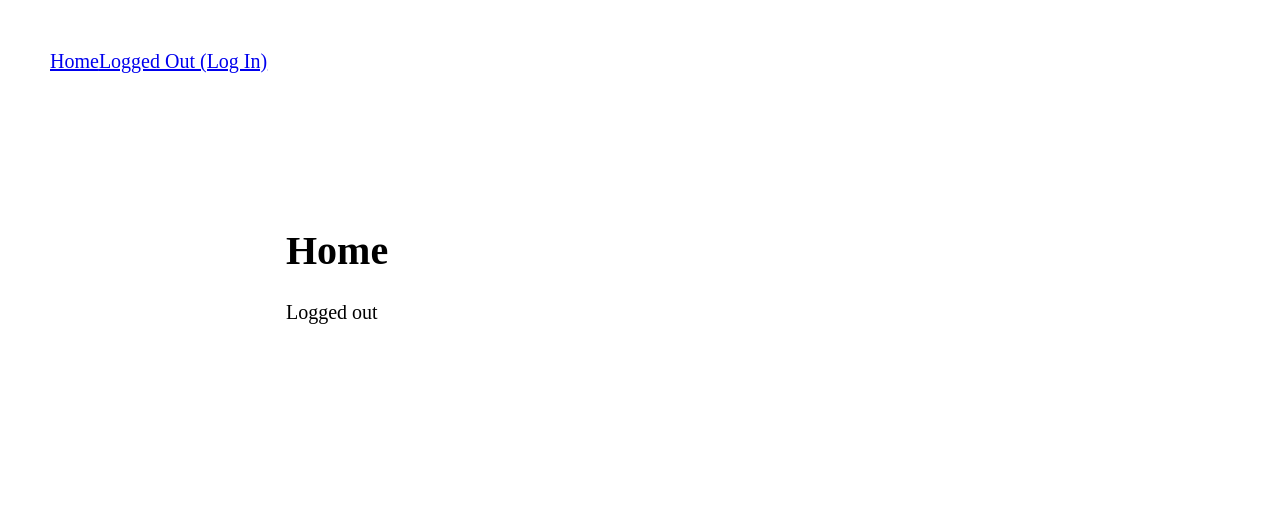
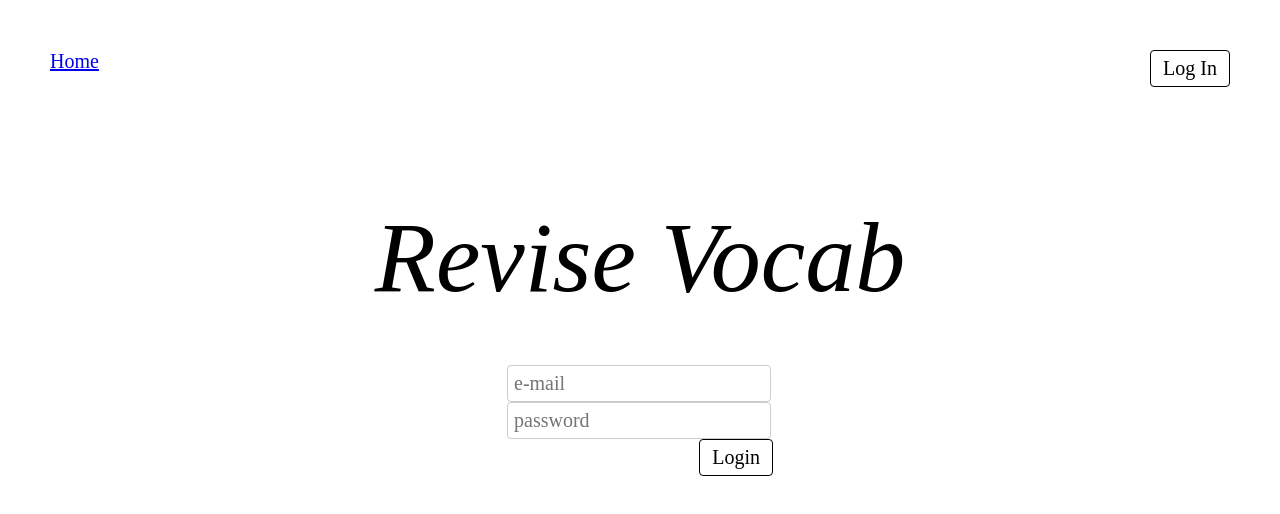
Before and after one commit to zdettwiler/revision, a React (Create React App) app in the folder client/: page / in a window 1280 px wide. Shown: the top 514 px of the page. Built offline with nearby package versions, Linux system fonts and the light colour scheme.

Commit message:
nicer login form

```diff
--- a/client/src/components/Auth/Auth.js
+++ b/client/src/components/Auth/Auth.js
@@ -2,15 +2,15 @@ import { login } from '../../actions/AuthActions'
 
 class Auth {
 
-  login(username, password) {
+  login(email, password) {
     return new Promise(function(resolve, reject) {
       setTimeout(function() {
         try {
-          localStorage.setItem('username', username)
-          localStorage.setItem('email', 'email@test.com')
+          localStorage.setItem('username', 'username')
+          localStorage.setItem('email', email)
           resolve({
-            username,
-            email: 'email@test.com'
+            email,
+            username: 'username'
           })
         } catch (err) {
           reject(err)
@@ -32,8 +32,8 @@ class Auth {
 
   isAuthenticated() {
     try {
-      let username = localStorage.getItem('username')
-      if (username) {
+      let email = localStorage.getItem('email')
+      if (email) {
         return true
       } else {
         return false
--- a/client/src/components/Auth/AuthStatus.js
+++ b/client/src/components/Auth/AuthStatus.js
@@ -14,15 +14,20 @@ class AuthStatus extends Component {
 
   logout() {
     this.props.logout(() => {
-      console.log('logout')
       this.props.history.push("/")
     })
   }
 
   render() {
-    return Auth.isAuthenticated()
-      ? (<button onClick={this.logout}>Logged In (Sign Out)</button>)
-      : (<a href='/login'>Logged Out (Log In)</a>)
+    return (
+      <div className='UserStatus float-right'>
+        {
+          Auth.isAuthenticated()
+          ? (<span>Welcome { localStorage.getItem('email') }! <button onClick={this.logout}>Log Out</button></span>)
+          : (<a className='button' href='/login'>Log In</a>)
+        }
+      </div>
+    )
   }
 }
 
--- a/client/src/components/Home/Home.js
+++ b/client/src/components/Home/Home.js
@@ -1,18 +1,31 @@
 import React, { Component } from 'react'
 import Auth from '../Auth/Auth.js'
+import LoginForm from '../LoginForm/LoginForm.js'
 import './Home.css'
 
 class Home extends Component {
+  constructor(props) {
+    super(props)
+    this.state = {
+      userLoggedIn: Auth.isAuthenticated()
+    }
+    this.handleLogin = this.handleLogin.bind(this)
+  }
+
+  handleLogin() {
+    this.setState({ userLoggedIn: true })
+  }
+
   render() {
-
-
     return (
       <div className='Home'>
-        <h1>Home</h1>
+        <h1>Revise Vocab</h1>
 
         { Auth.isAuthenticated()
           ? (<p>Logged in ({ localStorage.getItem('email') })</p>)
-          : (<p>Logged out</p>)
+          : (<LoginForm
+            onLogin={this.handleLogin}
+          />)
         }
       </div>
     );
--- a/client/src/components/Login/Login.js
+++ b/client/src/components/Login/Login.js
@@ -1,12 +1,8 @@
 import React, { Component } from 'react'
 import { Redirect } from 'react-router-dom'
-import { connect } from 'react-redux'
-import { login } from '../../actions/AuthActions'
+import LoginForm from '../LoginForm/LoginForm.js'
 
-import Auth from '../Auth/Auth.js'
-// import './Home.css'
-
-class Login extends Component {
+class LoginPage extends Component {
   constructor(props) {
     super(props)
     this.state = {
@@ -16,10 +12,7 @@ class Login extends Component {
   }
 
   handleLogin() {
-    this.props.login('username', 'password', () => {
-      console.log('login')
-      this.props.history.push("/")
-    })
+    this.props.history.push("/")
   }
 
   render() {
@@ -31,22 +24,15 @@ class Login extends Component {
     }
 
     return (
-      <div className='Home'>
+      <div className="LoginPage">
         <h1>Login</h1>
         <p>You must log in to view the page at {from.pathname}</p>
-        <button onClick={this.handleLogin} type="button">Login</button>
+        <LoginForm
+          onLogin={this.handleLogin}
+        />
       </div>
     )
   }
 }
 
-const mapStateToProps = (state) => ({
-  username: state.user.username,
-  email: state.user.email
-})
-
-const mapDispatchToProps = (dispatch) => ({
-  login
-})
-
-export default connect(mapStateToProps, {login})(Login)
+export default LoginPage
--- /dev/null
+++ b/client/src/components/LoginForm/LoginForm.css
@@ -0,0 +1,4 @@
+.LoginForm {
+  width: 266px;
+  margin: auto;
+}
--- /dev/null
+++ b/client/src/components/LoginForm/LoginForm.js
@@ -0,0 +1,46 @@
+import React, { Component } from 'react'
+import { connect } from 'react-redux'
+import { login } from '../../actions/AuthActions'
+
+import Auth from '../Auth/Auth.js'
+import './LoginForm.css'
+
+class LoginForm extends Component {
+  constructor(props) {
+    super(props)
+    this.handleLogin = this.handleLogin.bind(this)
+  }
+
+  handleLogin(event) {
+    event.preventDefault()
+    this.props.login(
+      event.target.email.value,
+      event.target.password.value,
+      this.props.onLogin
+    )
+  }
+
+  render() {
+
+
+    return (
+      <div className='LoginForm'>
+        <form onSubmit={this.handleLogin}>
+        <input type="text" id="email" placeholder="e-mail"/>
+        <span className="help-text"></span>
+
+        <input type="password" id="password" placeholder="password"/>
+
+        <input type="submit" className='float-right' value='Login' />
+        </form>
+      </div>
+    )
+  }
+}
+
+const mapStateToProps = (state) => ({
+  username: state.user.username,
+  email: state.user.email
+})
+
+export default connect(mapStateToProps, {login})(LoginForm)
--- a/client/src/index.css
+++ b/client/src/index.css
@@ -1,3 +1,7 @@
+* {
+  font-family: 'Times New Roman', serif;
+}
+
 body {
   margin: 0;
   padding: 0;
@@ -14,12 +18,73 @@ div {
   border: none !important;
 }
 
+.float-right {
+  float: right;
+}
+
+h1 {
+  font-size: 100px;
+  font-weight: 400;
+  font-style: italic;
+  margin: 0 0 50px 0;
+  text-align: center;
+}
+
 select {
   font-family: 'Times New Roman', serif;
   font-size: 20px;
 }
 
-button {
-  /* font-family: 'Times New Roman', serif; */
-  /* font-size: 20px; */
+input[type=text],
+input[type=password] {
+  width:250px;
+  display: block;
+  border-radius: 4px;
+  background: #fff;
+  border: 1px solid #ccc;
+  outline:none;
+  padding: 6px;
+  font-size: 20px;
+  font-family: 'Times New Roman', serif;
 }
+
+input:focus {
+  border:1px solid #56b4ef;
+  box-shadow: 0px 0px 3px 1px #c8def0;
+}
+
+button,
+a.button,
+input[type=submit] {
+  display: inline-block;
+  padding: 6px 12px;
+  margin-bottom: 0;
+  font-size: 20px;
+  font-weight: normal;
+  text-decoration: none;
+  color: black;
+  /* line-height: 1.42857143; */
+  text-align: center;
+  white-space: nowrap;
+  /* vertical-align: middle; */
+  cursor: pointer;
+  -webkit-user-select: none;
+     -moz-user-select: none;
+      -ms-user-select: none;
+          user-select: none;
+  background: none;
+  border: 1px solid black;
+  border-radius: 4px;
+}
+button:focus,
+button:active:focus,
+button.active:focus {
+  outline: thin dotted;
+  outline: 5px auto -webkit-focus-ring-color;
+  outline-offset: -2px;
+}
+button:hover,
+button:focus {
+  color: #333;
+  text-decoration: none;
+}
```
